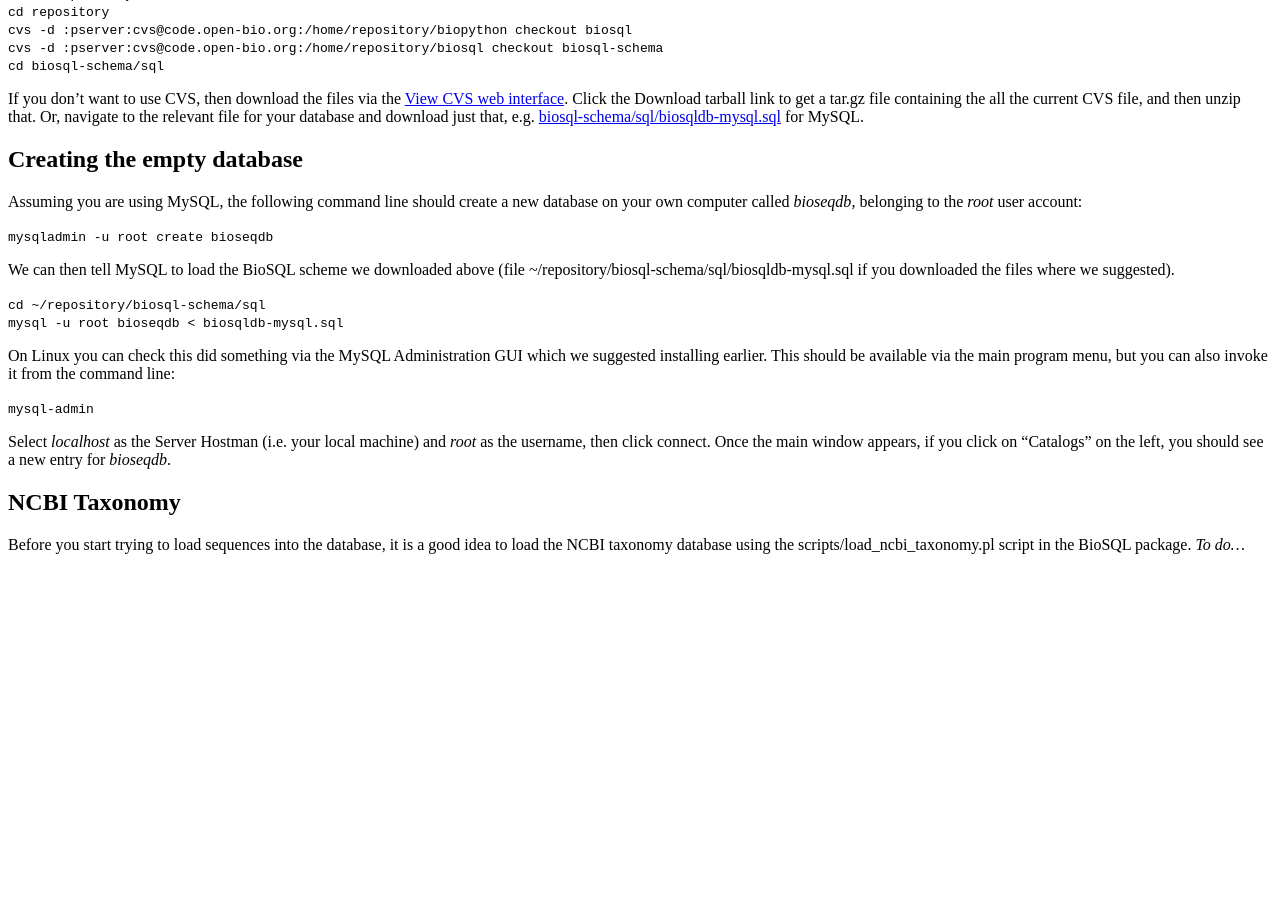
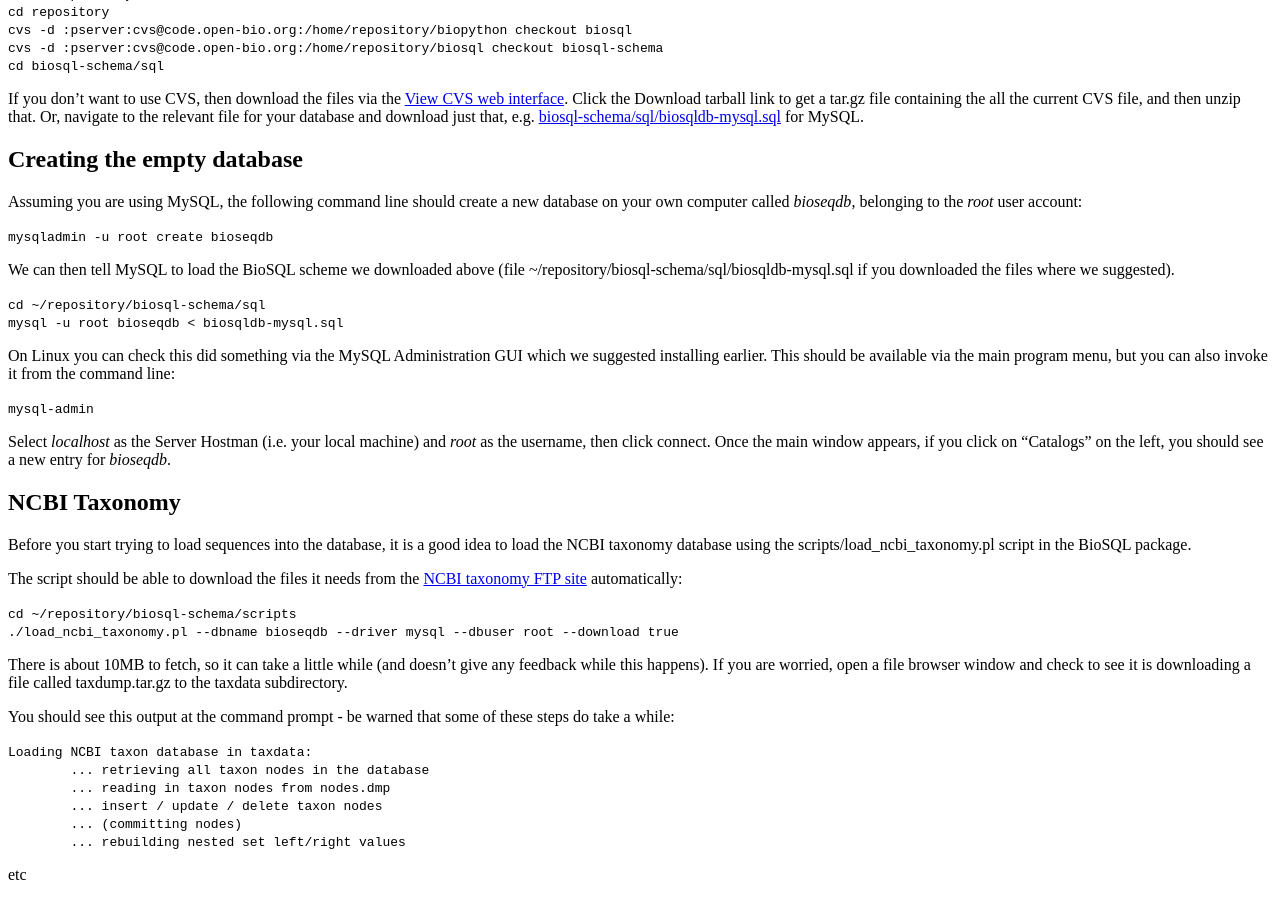
Before and after one commit to biopython/biopython.github.io, a Jekyll site: the page built from wiki/BioSQL.md, in a window 1280 px wide and 900 px high, scrolled down 705 px. Built offline with Jekyll 4.4.1, drawn with Linux system fonts in a browser that asks for light colours; before the commit the page ends 1275 px from its top, so only the background shows below that.

Commit message:
/* NCBI Taxonomy */

```diff
--- a/wiki/BioSQL.md
+++ b/wiki/BioSQL.md
@@ -105,4 +105,27 @@ NCBI Taxonomy
 
 Before you start trying to load sequences into the database, it is a
 good idea to load the NCBI taxonomy database using the
-scripts/load\_ncbi\_taxonomy.pl script in the BioSQL package. *To do...*
+scripts/load\_ncbi\_taxonomy.pl script in the BioSQL package.
+
+The script should be able to download the files it needs from the [NCBI
+taxonomy FTP site](ftp://ftp.ncbi.nih.gov/pub/taxonomy/) automatically:
+
+`cd ~/repository/biosql-schema/scripts`
+`./load_ncbi_taxonomy.pl --dbname bioseqdb --driver mysql --dbuser root --download true`
+
+There is about 10MB to fetch, so it can take a little while (and doesn't
+give any feedback while this happens). If you are worried, open a file
+browser window and check to see it is downloading a file called
+taxdump.tar.gz to the taxdata subdirectory.
+
+You should see this output at the command prompt - be warned that some
+of these steps do take a while:
+
+`Loading NCBI taxon database in taxdata:`
+`        ... retrieving all taxon nodes in the database`
+`        ... reading in taxon nodes from nodes.dmp`
+`        ... insert / update / delete taxon nodes`
+`        ... (committing nodes)`
+`        ... rebuilding nested set left/right values`
+
+etc
```
Also changed, not shown: 1 other file.
